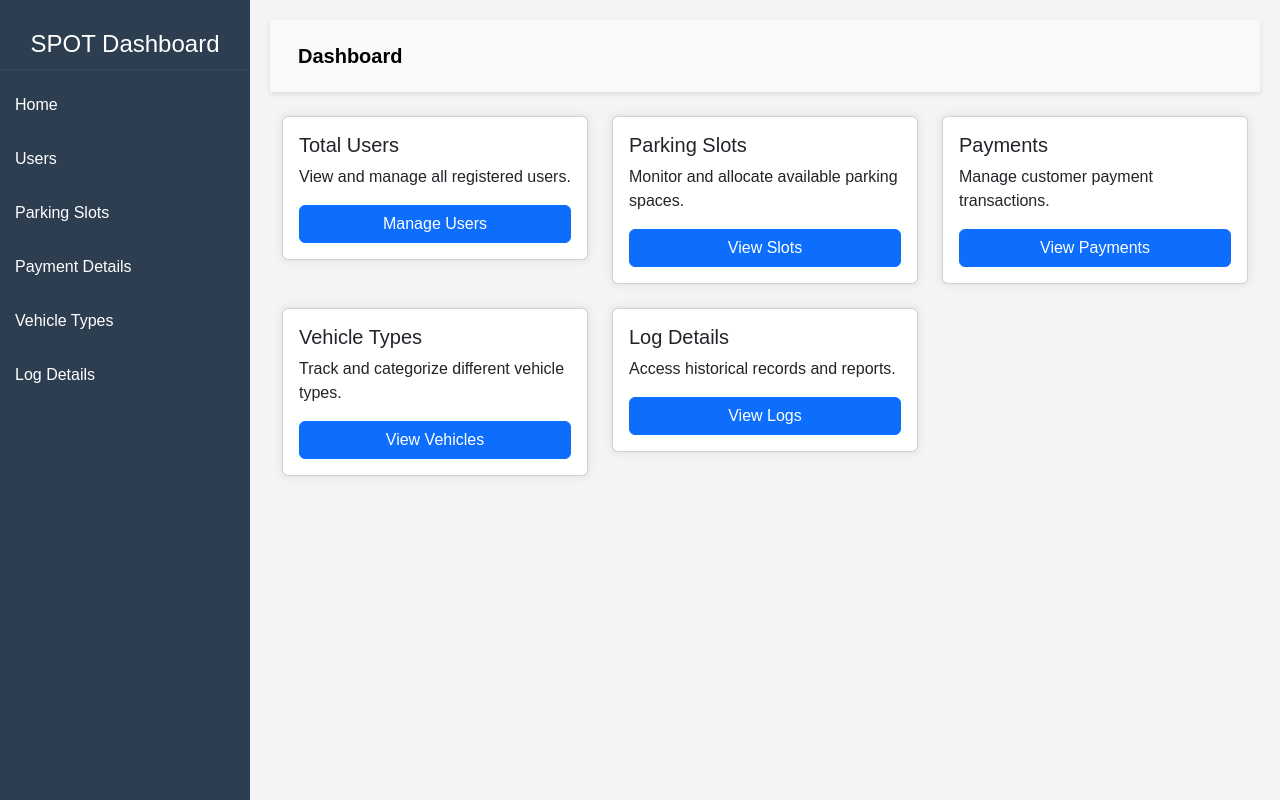
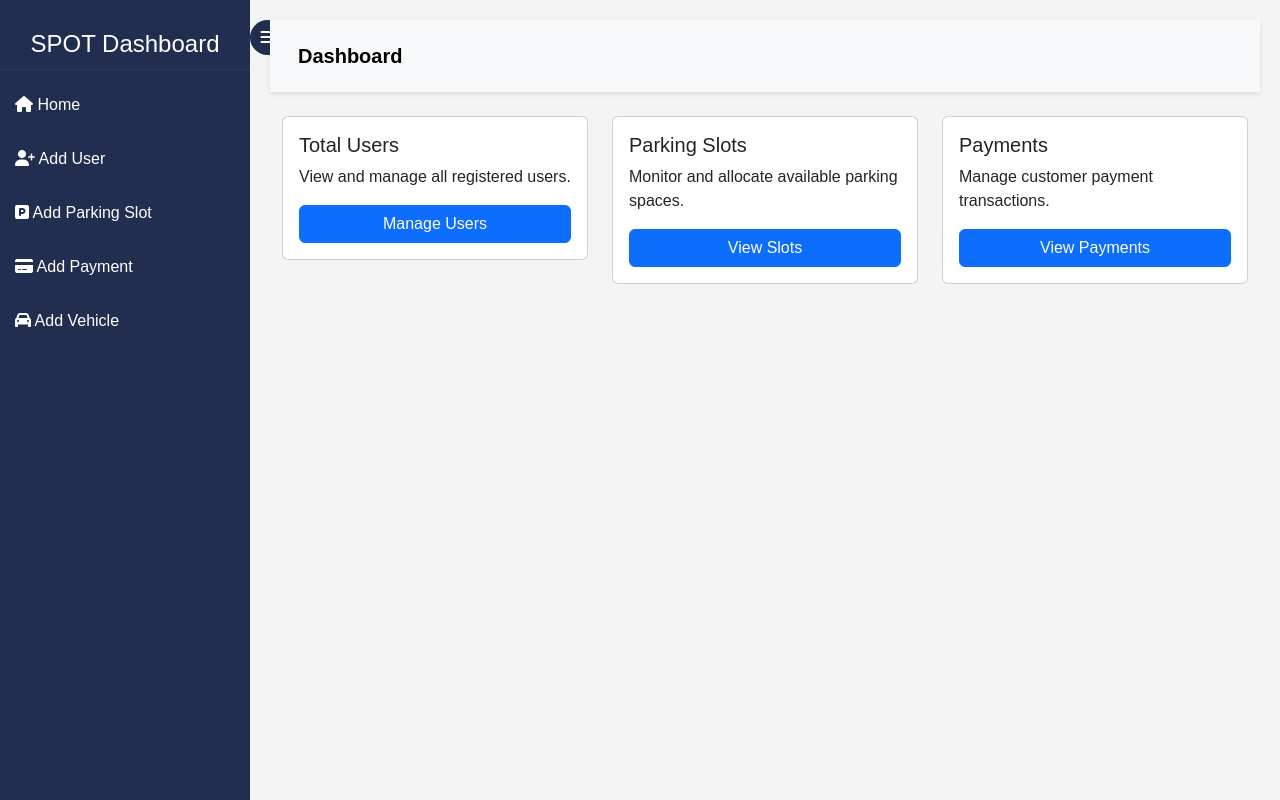
Before and after one commit to tharun977/SPOT-PROJECT, a Django app: page / in a window 1280 px wide. Run offline with Django 5.2, Linux system fonts and the light colour scheme.

Commit message:
usercreate

```diff
--- a/spot/parking/templates/homepage.html
+++ b/spot/parking/templates/homepage.html
@@ -8,6 +8,9 @@
 
     <!-- Bootstrap 5 -->
     <link rel="stylesheet" href="https://cdn.jsdelivr.net/npm/bootstrap@5.3.0/dist/css/bootstrap.min.css">
+
+    <!-- Font Awesome (Icons) -->
+    <link rel="stylesheet" href="https://cdnjs.cloudflare.com/ajax/libs/font-awesome/6.4.2/css/all.min.css">
 
     <style>
         body {
@@ -22,15 +25,16 @@
             position: fixed;
             left: 0;
             top: 0;
-            background: #2c3e50;
+            background: #222e50;
+            color: white;
             padding-top: 20px;
-            color: white;
+            transition: 0.3s;
         }
 
         .sidebar h4 {
             text-align: center;
             padding: 10px 0;
-            border-bottom: 1px solid #34495e;
+            border-bottom: 1px solid #2c3e50;
         }
 
         .sidebar a {
@@ -46,10 +50,41 @@
             background: #34495e;
         }
 
+        .sidebar .toggle-btn {
+            position: absolute;
+            right: -35px;
+            top: 20px;
+            background: #222e50;
+            border-radius: 50%;
+            width: 35px;
+            height: 35px;
+            text-align: center;
+            line-height: 35px;
+            cursor: pointer;
+        }
+
+        /* Collapsed Sidebar */
+        .collapsed {
+            width: 80px;
+        }
+
+        .collapsed a span {
+            display: none;
+        }
+
+        .collapsed .toggle-btn i {
+            transform: rotate(180deg);
+        }
+
         /* Content */
         .content {
             margin-left: 250px;
             padding: 20px;
+            transition: 0.3s;
+        }
+
+        .collapsed + .content {
+            margin-left: 80px;
         }
 
         /* Navbar */
@@ -58,12 +93,17 @@
             box-shadow: 0px 2px 5px rgba(0,0,0,0.1);
         }
 
-        .card {
-            box-shadow: 0px 0px 10px rgba(0,0,0,0.1);
+        .dashboard-title {
+            font-weight: 600;
         }
 
-        .dashboard-title {
-            font-weight: 600;
+        /* Animation */
+        .card {
+            transition: transform 0.3s ease-in-out;
+        }
+
+        .card:hover {
+            transform: scale(1.05);
         }
     </style>
 </head>
@@ -72,25 +112,22 @@
     <!-- Sidebar -->
     <div class="sidebar">
         <h4>SPOT Dashboard</h4>
-        <a href="{% url 'homepage' %}">Home</a>
-        <a href="{% url 'user_list' %}">Users</a>
-        <a href="{% url 'parking_place_list' %}">Parking Slots</a>
-        <a href="{% url 'payment_detail_list' %}">Payment Details</a>
-        <a href="{% url 'vehicle_type_list' %}">Vehicle Types</a>
-        <a href="{% url 'log_detail_list' %}">Log Details</a>
+        <div class="toggle-btn"><i class="fas fa-bars"></i></div>
+        <a href="{% url 'homepage' %}"><i class="fas fa-home"></i> <span>Home</span></a>
+        <a href="#" data-bs-toggle="modal" data-bs-target="#addUserModal"><i class="fas fa-user-plus"></i> <span>Add User</span></a>
+        <a href="#" data-bs-toggle="modal" data-bs-target="#addParkingSlotModal"><i class="fas fa-parking"></i> <span>Add Parking Slot</span></a>
+        <a href="#" data-bs-toggle="modal" data-bs-target="#addPaymentModal"><i class="fas fa-credit-card"></i> <span>Add Payment</span></a>
+        <a href="#" data-bs-toggle="modal" data-bs-target="#addVehicleModal"><i class="fas fa-car"></i> <span>Add Vehicle</span></a>
     </div>
 
     <!-- Main Content -->
     <div class="content">
-
-        <!-- Top Navbar -->
         <nav class="navbar navbar-expand-lg navbar-light bg-light p-3">
             <div class="container-fluid">
                 <span class="navbar-brand dashboard-title">Dashboard</span>
             </div>
         </nav>
 
-        <!-- Dashboard Cards -->
         <div class="container mt-4">
             <div class="row">
                 <div class="col-md-4">
@@ -117,29 +154,48 @@
                     </div>
                 </div>
             </div>
+        </div>
+    </div>
 
-            <div class="row mt-4">
-                <div class="col-md-4">
-                    <div class="card p-3">
-                        <h5>Vehicle Types</h5>
-                        <p>Track and categorize different vehicle types.</p>
-                        <a href="{% url 'vehicle_type_list' %}" class="btn btn-primary">View Vehicles</a>
-                    </div>
+    <!-- Add User Modal -->
+    <div class="modal fade" id="addUserModal" tabindex="-1" aria-labelledby="addUserModalLabel" aria-hidden="true">
+        <div class="modal-dialog">
+            <div class="modal-content">
+                <div class="modal-header">
+                    <h5 class="modal-title">Add New User</h5>
+                    <button type="button" class="btn-close" data-bs-dismiss="modal" aria-label="Close"></button>
                 </div>
-
-                <div class="col-md-4">
-                    <div class="card p-3">
-                        <h5>Log Details</h5>
-                        <p>Access historical records and reports.</p>
-                        <a href="{% url 'log_detail_list' %}" class="btn btn-primary">View Logs</a>
-                    </div>
+                <div class="modal-body">
+                    <form action="{% url 'user_new' %}" method="post">
+                        {% csrf_token %}
+                        <div class="mb-3">
+                            <label for="username" class="form-label">Username</label>
+                            <input type="text" class="form-control" name="username" required>
+                        </div>
+                        <div class="mb-3">
+                            <label for="email" class="form-label">Email</label>
+                            <input type="email" class="form-control" name="email" required>
+                        </div>
+                        <button type="submit" class="btn btn-primary">Add User</button>
+                    </form>
                 </div>
             </div>
         </div>
-
     </div>
 
     <!-- Bootstrap Script -->
     <script src="https://cdn.jsdelivr.net/npm/bootstrap@5.3.0/dist/js/bootstrap.bundle.min.js"></script>
+
+    <!-- jQuery (for Sidebar Toggle) -->
+    <script src="https://code.jquery.com/jquery-3.6.0.min.js"></script>
+
+    <script>
+        $(document).ready(function() {
+            $(".toggle-btn").click(function() {
+                $(".sidebar").toggleClass("collapsed");
+                $(".content").toggleClass("collapsed");
+            });
+        });
+    </script>
 </body>
 </html>
--- a/spot/parking/urls.py
+++ b/spot/parking/urls.py
@@ -9,6 +9,8 @@ urlpatterns = [
     path('users/new/', views.user_create, name='user_new'),
     path('users/edit/<int:pk>/', views.user_update, name='user_edit'),
     path('users/delete/<int:pk>/', views.user_delete, name='user_delete'),
+    path('user/create/', views.user_create, name='user_create'),
+
 
     # ParkingPlace URLs
     path('parking-places/', views.parking_place_list, name='parking_place_list'),
--- a/spot/parking/views.py
+++ b/spot/parking/views.py
@@ -1,6 +1,7 @@
 from django.shortcuts import render, redirect, get_object_or_404
 from django.forms import ModelForm
-from parking.models import ParkingPlace, ParkingLot, PaymentDetail, VehicleType, LogDetail, User
+from django.contrib import messages
+from parking.models import User ,ParkingPlace, ParkingLot, PaymentDetail, VehicleType, LogDetail, User
 from .forms import UserForm
 
 def homepage(request):
@@ -32,6 +33,62 @@ class LogDetailForm(ModelForm):
     class Meta:
         model = LogDetail
         fields = ['user_id', 'timestamp']
+
+# User Views
+def user_list(request):
+    users = User.objects.all()
+    return render(request, 'users/user_list.html', {'users': users})
+
+def user_view(request, pk):
+    user = get_object_or_404(User, pk=pk)
+    return render(request, 'users/user_view.html', {'user': user})
+
+# User Create View
+def user_create(request):
+    if request.method == 'POST':
+        form = UserForm(request.POST)
+        if form.is_valid():
+            user = form.save()  # Save the user
+            user.groups.set(form.cleaned_data['roles'])  # Assign selected roles
+            user.save()
+            messages.success(request, "User created successfully!")
+            return redirect('user_list')  # Redirect to the user list page
+    else:
+        form = UserForm()
+
+    return render(request, 'user_create.html', {'form': form})
+
+
+# User Delete View
+def user_delete(request, pk, template_name='user_confirm_delete.html'):
+    user = get_object_or_404(User, pk=pk)
+    if request.method == 'POST':
+        user.delete()
+        messages.success(request, "User deleted successfully!")
+        return redirect('user_list')  # Ensure 'user_list' is the correct URL name
+    return render(request, template_name, {'user': user})
+
+# User List View
+def user_list(request, template_name='user_list.html'):
+    users = User.objects.all()
+    data = {'object_list': users}
+    return render(request, template_name, data)
+
+# User View (Detail View)
+def user_view(request, pk, template_name='user_detail.html'):
+    user = get_object_or_404(User, pk=pk)
+    return render(request, template_name, {'user': user})
+
+
+# User Delete View
+def user_delete(request, pk, template_name='user_confirm_delete.html'):
+    user = get_object_or_404(User, pk=pk)
+    if request.method == 'POST':
+        user.delete()
+        messages.success(request, "User deleted successfully!")
+        return redirect('user_list')  # Ensure 'user_list' is the correct URL name
+    return render(request, template_name, {'user': user})
+
 
 # Parking Place Views
 def parking_place_list(request, template_name='parking/parking_place_list.html'):
```
Also changed, not shown: spot/parking/forms.py (+16 -1 lines), spot/parking/templates/base.html (+8 -31 lines), spot/parking/templates/parking/user_form.html (added, +7 -0 lines), spot/parking/templates/parking/user_list.html (added, +30 -0 lines), spot/parking/templates/user_list.html (deleted, +0 -22 lines), spot/db.sqlite3, spot/parking/templates/parking/parking_confirm_delete.html (renamed from spot/parking/templates/parking_confirm_delete.html), spot/parking/templates/parking/parking_place_create.html (renamed from spot/parking/templates/parking_place_create.html), spot/parking/templates/parking/parking_place_list.html (renamed from spot/parking/templates/parking_place_list.html), spot/parking/templates/parking/parking_place_view.html (renamed from spot/parking/templates/parking_place_view.html), spot/parking/templates/parking/parking_slot_detail.html (renamed from spot/parking/templates/parking_slot_detail.html), spot/parking/templates/parking/parking_slot_form.html (renamed from spot/parking/templates/parking_slot_form.html), spot/parking/templates/parking/parking_slot_list.html (renamed from spot/parking/templates/parking_slot_list.html), spot/parking/templates/parking/user_create.html (renamed from spot/parking/templates/user_create.html), 2 more files.
